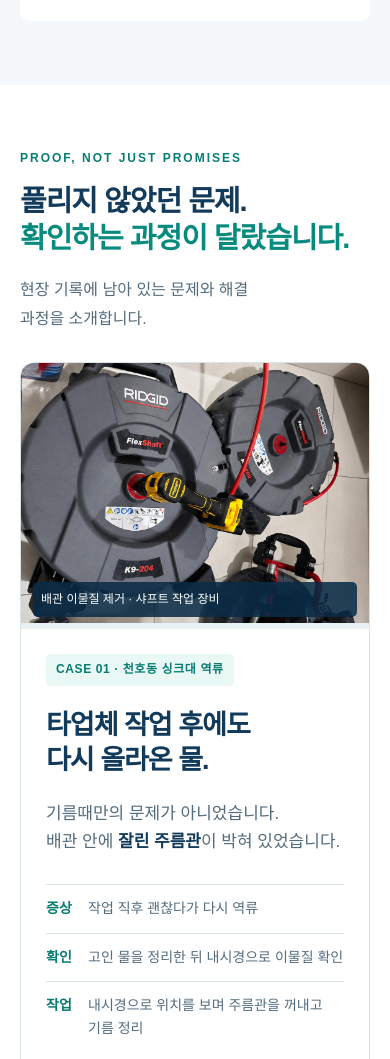
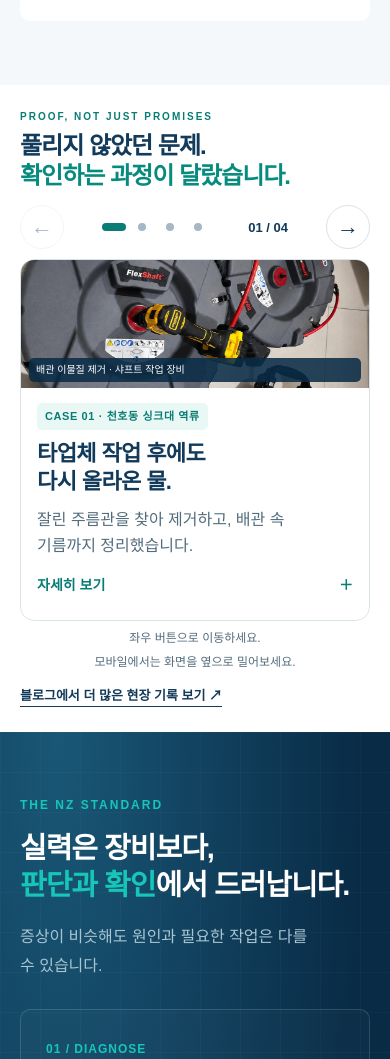
Before and after one commit to hongdatcom/naejip-landing-draft, a plain HTML site: page index.html in a window 390 px wide. Shown: the part 2219-3278 px from the top of the page. Drawn offline with Linux system fonts and the light colour scheme; a web font is replaced by a local one.

Commit message:
Compact mobile case slides with visible top controls and expandable details

```diff
--- a/app.js
+++ b/app.js
@@ -38,15 +38,23 @@ if(diagnosisCard){
 }
 
 const caseTrack=document.querySelector('.case-track');
+document.querySelectorAll('.case-detail-toggle').forEach(button=>button.addEventListener('click',()=>{
+  const expanded=button.getAttribute('aria-expanded')!=='true';
+  button.setAttribute('aria-expanded',String(expanded));
+  button.closest('.case-slide').classList.toggle('is-expanded',expanded);
+  button.innerHTML=expanded?'접기 <span aria-hidden="true">−</span>':'자세히 보기 <span aria-hidden="true">＋</span>';
+}));
 if(caseTrack){
   const slides=[...caseTrack.querySelectorAll('.case-slide')];
   const dots=[...document.querySelectorAll('[data-case-go]')];
   const prev=document.querySelector('[data-case-prev]');
   const next=document.querySelector('[data-case-next]');
   let current=0,frame=0;
+  const collapseOtherDetails=()=>slides.forEach((slide,index)=>{if(index!==current){slide.classList.remove('is-expanded');const button=slide.querySelector('.case-detail-toggle');if(button){button.setAttribute('aria-expanded','false');button.innerHTML='자세히 보기 <span aria-hidden="true">＋</span>'}}});
   const position=slide=>slide.getBoundingClientRect().left-caseTrack.getBoundingClientRect().left+caseTrack.scrollLeft;
   const sync=()=>{
     current=slides.reduce((best,slide,index)=>Math.abs(position(slide)-caseTrack.scrollLeft)<Math.abs(position(slides[best])-caseTrack.scrollLeft)?index:best,0);
+    collapseOtherDetails();
     prev.disabled=current===0;next.disabled=current===slides.length-1;
     dots.forEach((dot,index)=>dot.setAttribute('aria-current',String(index===current)));
     document.querySelector('.case-count').textContent=`${String(current+1).padStart(2,'0')} / ${String(slides.length).padStart(2,'0')}`;
--- a/index.html
+++ b/index.html
@@ -18,9 +18,9 @@
   <meta name="twitter:card" content="summary_large_image">
   <meta name="twitter:title" content="내집배관솔루션 · 랜딩페이지 초안">
   <meta name="twitter:image" content="https://hongdatcom.github.io/naejip-landing-draft/assets/og-work-v1.jpg">
-  <link rel="icon" href="assets/logo.png"><link rel="stylesheet" href="style.css?v=20261013-6">
+  <link rel="icon" href="assets/logo.png"><link rel="stylesheet" href="style.css?v=20261013-7">
   <link rel="stylesheet" href="https://cdn.jsdelivr.net/gh/orioncactus/pretendard@v1.3.9/dist/web/variable/pretendardvariable.css">
-  <script src="app.js?v=20261013-6" defer></script>
+  <script src="app.js?v=20261013-7" defer></script>
 </head>
 <body>
 <a class="skip" href="#main">본문 바로가기</a>
@@ -89,19 +89,19 @@
   <div class="case-track" tabindex="0" aria-label="사례 슬라이드. 좌우 방향키 또는 화면을 밀어 이동하세요">
   <div class="case-feature case-slide" role="group" aria-roledescription="slide" aria-label="1 / 4 · 천호동 싱크대 역류">
     <div class="case-art"><img src="assets/case-1-v3.jpg" alt="배관 이물질 제거에 사용하는 샤프트 작업 장비" width="1122" height="1402" loading="lazy"><span class="photo-note">배관 이물질 제거 · 샤프트 작업 장비</span></div>
-    <article class="case-body"><p class="pill">CASE 01 · 천호동 싱크대 역류</p><h3>타업체 작업 후에도<br>다시 올라온 물.</h3><p class="case-lead">기름때만의 문제가 아니었습니다.<br>배관 안에 <strong>잘린 주름관</strong>이 박혀 있었습니다.</p><dl class="case-steps"><div><dt>증상</dt><dd>작업 직후 괜찮다가 다시 역류</dd></div><div><dt>확인</dt><dd>고인 물을 정리한 뒤 내시경으로 이물질 확인</dd></div><div><dt>작업</dt><dd>내시경으로 위치를 보며 주름관을 꺼내고 기름 정리</dd></div></dl></article>
+    <article class="case-body"><p class="pill">CASE 01 · 천호동 싱크대 역류</p><h3>타업체 작업 후에도<br>다시 올라온 물.</h3><p class="case-summary">잘린 주름관을 찾아 제거하고, 배관 속 기름까지 정리했습니다.</p><button type="button" class="case-detail-toggle" aria-expanded="false" aria-controls="case-detail-1">자세히 보기 <span aria-hidden="true">＋</span></button><div id="case-detail-1" class="case-detail"><p class="case-lead">기름때만의 문제가 아니었습니다.<br>배관 안에 <strong>잘린 주름관</strong>이 박혀 있었습니다.</p><dl class="case-steps"><div><dt>증상</dt><dd>작업 직후 괜찮다가 다시 역류</dd></div><div><dt>확인</dt><dd>고인 물을 정리한 뒤 내시경으로 이물질 확인</dd></div><div><dt>작업</dt><dd>내시경으로 위치를 보며 주름관을 꺼내고 기름 정리</dd></div></dl></div></article>
   </div>
   <div class="case-feature case-slide" role="group" aria-roledescription="slide" aria-label="2 / 4 · 석관동 욕실 냄새">
     <div class="case-art"><img src="assets/case-2-v3.jpg" alt="가스 측정기로 변기 연결부의 악취 유입 여부를 점검하는 모습" width="1086" height="1448" loading="lazy"><span class="photo-note">변기 연결부 악취 점검 · 점검 방식 참고 사진</span></div>
-    <article class="case-body"><span class="pill">CASE 02 · 석관동 욕실 냄새</span><h3>배수구는 정상인데,<br>냄새는 계속됐습니다.</h3><p class="case-lead">바닥 배수구와 세면대가 정상인 것을 확인한 뒤, <strong>변기 아래 연결부</strong>에서 원인을 찾았습니다.</p><dl class="case-steps"><div><dt>증상</dt><dd>배수는 정상이지만 욕실 냄새가 지속</dd></div><div><dt>확인</dt><dd>변기 아래 연결부의 헐거워진 부속 확인</dd></div><div><dt>작업</dt><dd>부속을 교체하고 틈을 마감</dd></div></dl></article>
+    <article class="case-body"><span class="pill">CASE 02 · 석관동 욕실 냄새</span><h3>배수구는 정상인데,<br>냄새는 계속됐습니다.</h3><p class="case-summary">변기 연결부에서 냄새 원인을 찾아 부속 교체와 틈 마감을 진행했습니다.</p><button type="button" class="case-detail-toggle" aria-expanded="false" aria-controls="case-detail-2">자세히 보기 <span aria-hidden="true">＋</span></button><div id="case-detail-2" class="case-detail"><p class="case-lead">바닥 배수구와 세면대가 정상인 것을 확인한 뒤, <strong>변기 아래 연결부</strong>에서 원인을 찾았습니다.</p><dl class="case-steps"><div><dt>증상</dt><dd>배수는 정상이지만 욕실 냄새가 지속</dd></div><div><dt>확인</dt><dd>변기 아래 연결부의 헐거워진 부속 확인</dd></div><div><dt>작업</dt><dd>부속을 교체하고 틈을 마감</dd></div></dl></div></article>
   </div>
   <div class="case-feature case-slide" role="group" aria-roledescription="slide" aria-label="3 / 4 · 대형 시설 매장 배관">
     <div class="case-art"><img src="assets/case-3-v3.jpg" alt="작업자가 사다리에서 천장 배관을 점검하는 모습" width="1039" height="1039" loading="lazy"><span class="photo-note">복잡한 배관 구조와 접근 경로 점검</span></div>
-    <article class="case-body"><span class="pill">CASE 03 · 대형 시설 매장 배관</span><h3>복잡한 배관 사이에서,<br>문제의 물길을 찾았습니다.</h3><p class="case-lead"><span class="reading-unit">이전 작업 후에도 남았던 막힘과 누수.</span> <span class="reading-unit">연결 구조를 살펴 원인 배관을 찾고, <strong>100m 이상 구간</strong>을 고압세척한 현장 기록입니다.</span></p><dl class="case-steps"><div><dt>증상</dt><dd>이전 작업 이후에도 막힘과 누수 지속</dd></div><div><dt>확인</dt><dd>연결 구조와 원인 배관, 접근 방향 확인</dd></div><div><dt>작업</dt><dd>원인 구간을 찾아 고압세척 진행</dd></div></dl></article>
+    <article class="case-body"><span class="pill">CASE 03 · 대형 시설 매장 배관</span><h3>복잡한 배관 사이에서,<br>문제의 물길을 찾았습니다.</h3><p class="case-summary">복잡한 배관에서 원인 구간을 찾아 100m 이상 구간을 고압세척했습니다.</p><button type="button" class="case-detail-toggle" aria-expanded="false" aria-controls="case-detail-3">자세히 보기 <span aria-hidden="true">＋</span></button><div id="case-detail-3" class="case-detail"><p class="case-lead"><span class="reading-unit">이전 작업 후에도 남았던 막힘과 누수.</span> <span class="reading-unit">연결 구조를 살펴 원인 배관을 찾고, <strong>100m 이상 구간</strong>을 고압세척한 현장 기록입니다.</span></p><dl class="case-steps"><div><dt>증상</dt><dd>이전 작업 이후에도 막힘과 누수 지속</dd></div><div><dt>확인</dt><dd>연결 구조와 원인 배관, 접근 방향 확인</dd></div><div><dt>작업</dt><dd>원인 구간을 찾아 고압세척 진행</dd></div></dl></div></article>
   </div>
   <div class="case-feature case-slide" role="group" aria-roledescription="slide" aria-label="4 / 4 · 식당 주방 반복 막힘">
     <div class="case-art"><img src="assets/case-4-v3.jpg" alt="식당 주방 배수구에 내시경과 샤프트 장비를 투입한 작업 모습" width="1402" height="1122" loading="lazy"><span class="photo-note">식당 주방 배관 점검 · 작업 방식 참고 사진</span></div>
-    <article class="case-body"><span class="pill">CASE 04 · 식당 주방 반복 막힘</span><h3>뚫어도 다시 막히던 배관,<br>전체를 살폈습니다.</h3><p class="case-lead"><span class="reading-unit">2층 단독 식당에서 막힘이 반복됐습니다.</span> <span class="reading-unit">배관에 쌓인 많은 기름을 정리하기 위해 <strong>2층 횡주관 전체를 청소</strong>한 현장입니다.</span></p><dl class="case-steps"><div><dt>증상</dt><dd>뚫고 나면 다시 막히는 주방 배관</dd></div><div><dt>확인</dt><dd>기름이 많이 쌓인 횡주관 확인</dd></div><div><dt>작업</dt><dd>2층 횡주관 전체 청소 후 정기 관리 안내</dd></div></dl></article>
+    <article class="case-body"><span class="pill">CASE 04 · 식당 주방 반복 막힘</span><h3>뚫어도 다시 막히던 배관,<br>전체를 살폈습니다.</h3><p class="case-summary">기름이 많이 쌓인 배관을 확인하고 2층 횡주관 전체를 청소했습니다.</p><button type="button" class="case-detail-toggle" aria-expanded="false" aria-controls="case-detail-4">자세히 보기 <span aria-hidden="true">＋</span></button><div id="case-detail-4" class="case-detail"><p class="case-lead"><span class="reading-unit">2층 단독 식당에서 막힘이 반복됐습니다.</span> <span class="reading-unit">배관에 쌓인 많은 기름을 정리하기 위해 <strong>2층 횡주관 전체를 청소</strong>한 현장입니다.</span></p><dl class="case-steps"><div><dt>증상</dt><dd>뚫고 나면 다시 막히는 주방 배관</dd></div><div><dt>확인</dt><dd>기름이 많이 쌓인 횡주관 확인</dd></div><div><dt>작업</dt><dd>2층 횡주관 전체 청소 후 정기 관리 안내</dd></div></dl></div></article>
   </div>
   </div>
   <div class="case-controls"><button type="button" class="case-arrow" data-case-prev aria-label="이전 사례" disabled>←</button><div class="case-dots" role="group" aria-label="사례 선택"><button type="button" data-case-go="0" aria-label="1번 사례" aria-current="true"></button><button type="button" data-case-go="1" aria-label="2번 사례" aria-current="false"></button><button type="button" data-case-go="2" aria-label="3번 사례" aria-current="false"></button><button type="button" data-case-go="3" aria-label="4번 사례" aria-current="false"></button></div><span class="case-count" aria-live="polite" aria-atomic="true">01 / 04</span><button type="button" class="case-arrow" data-case-next aria-label="다음 사례">→</button></div>
--- a/style.css
+++ b/style.css
@@ -89,3 +89,29 @@
   .case-controls{gap:12px}.case-count,.case-hint{font-size:14px}
 }
 @media(prefers-reduced-motion:reduce){.motion-ready .standard-card.reveal{opacity:1;transform:none;transition:none}.case-track{scroll-behavior:auto}}
+.case-summary,.case-detail-toggle{display:none}
+@media(max-width:760px){
+  section.cases{padding:24px 0}
+  .cases .section-head{margin-bottom:14px}.cases .section-head .kicker{margin-bottom:6px;font-size:10px}.cases .section-head h2{font-size:24px;line-height:1.25}.cases .section-head>p:last-child{display:none}
+  .case-carousel{display:flex;flex-direction:column}
+  .case-controls{order:-1;justify-content:space-between;margin:0 0 10px;gap:8px}
+  .case-arrow{width:44px;height:44px}.case-dots{gap:4px}.case-dots button{width:24px}.case-count{font-size:13px}
+  .case-track{align-items:flex-start}
+  .case-slide .case-art img{height:clamp(88px,16svh,128px)}
+  .case-slide .photo-note{bottom:6px;left:8px;right:8px;font-size:10px;line-height:1.4;padding:5px 7px}
+  .case-body{padding:14px 16px}
+  .case-body .pill{font-size:11px;padding:4px 8px}
+  .case-body h3{font-size:22px;line-height:1.3;margin:10px 0;letter-spacing:-.6px}
+  .case-summary{display:block;font-size:16px;line-height:1.65;color:var(--gray);margin-bottom:6px;text-wrap:pretty}
+  .case-detail-toggle{display:flex;align-items:center;justify-content:space-between;width:100%;min-height:40px;background:transparent;color:#087d75;border:0;padding:8px 0;font-size:14px;font-weight:750}
+  .case-slide:not(.is-expanded) .case-detail{display:none}
+  .case-slide.is-expanded .case-detail{display:block;border-top:1px solid var(--line);padding-top:16px}
+  .case-hint{font-size:12px;line-height:1.5;margin-top:8px}
+  .cases .text-link{font-size:13px;margin-top:14px}
+}
+@media(max-width:760px) and (max-height:720px){
+  section.cases{padding:16px 0}.cases .section-head .kicker{display:none}.cases .section-head h2{font-size:21px}.cases .section-head{margin-bottom:10px}
+  .case-slide .case-art img{height:88px}.case-body{padding:12px 14px}.case-body h3{font-size:20px;margin:8px 0}.case-summary{line-height:1.5}
+  .case-controls{margin-bottom:8px}.case-hint{margin-top:6px}
+}
+@media(max-width:760px) and (max-height:620px){.cases .section-head{display:none}.case-hint{display:none}.case-slide .case-art img{height:76px}.cases .text-link{margin-top:10px}}
```
